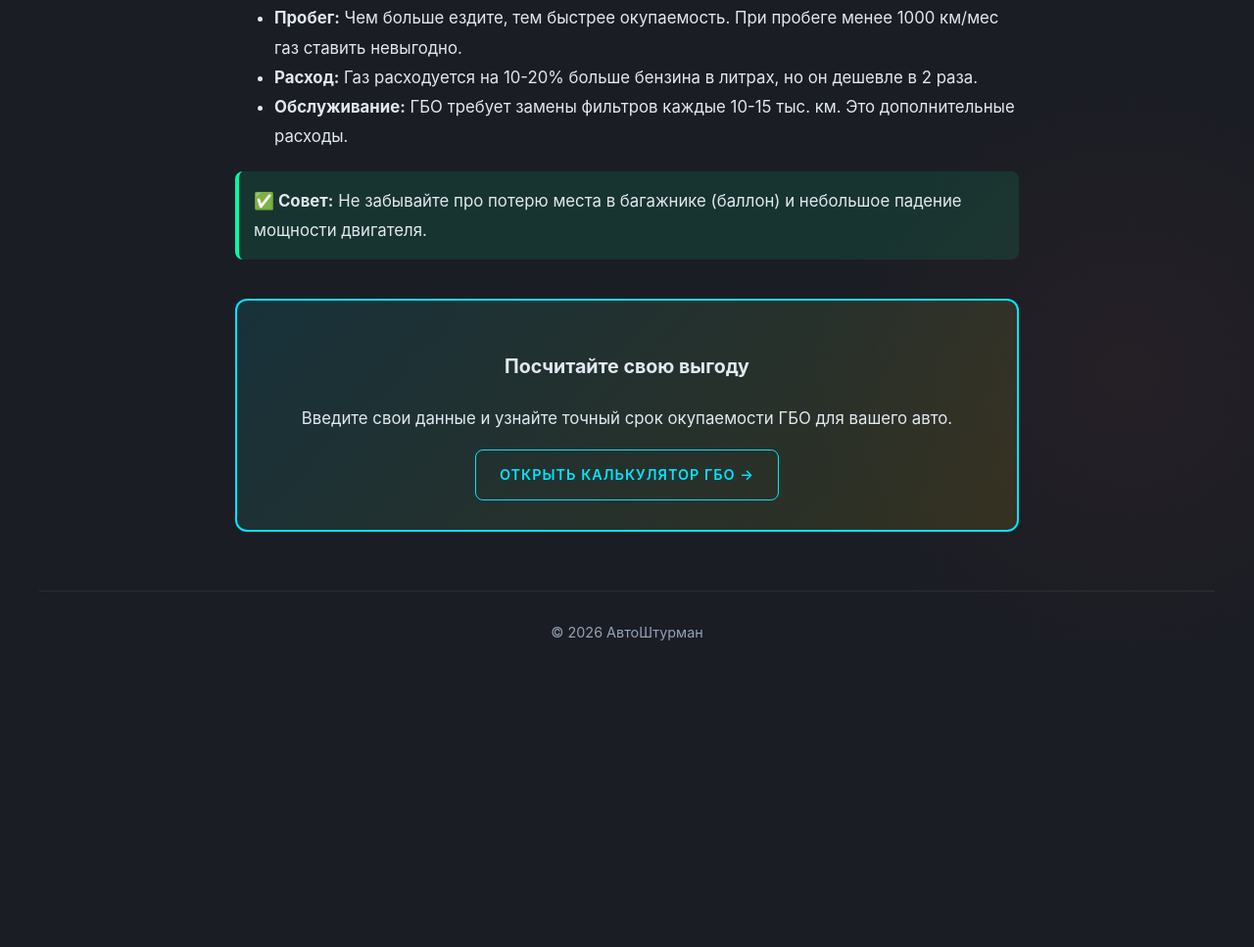
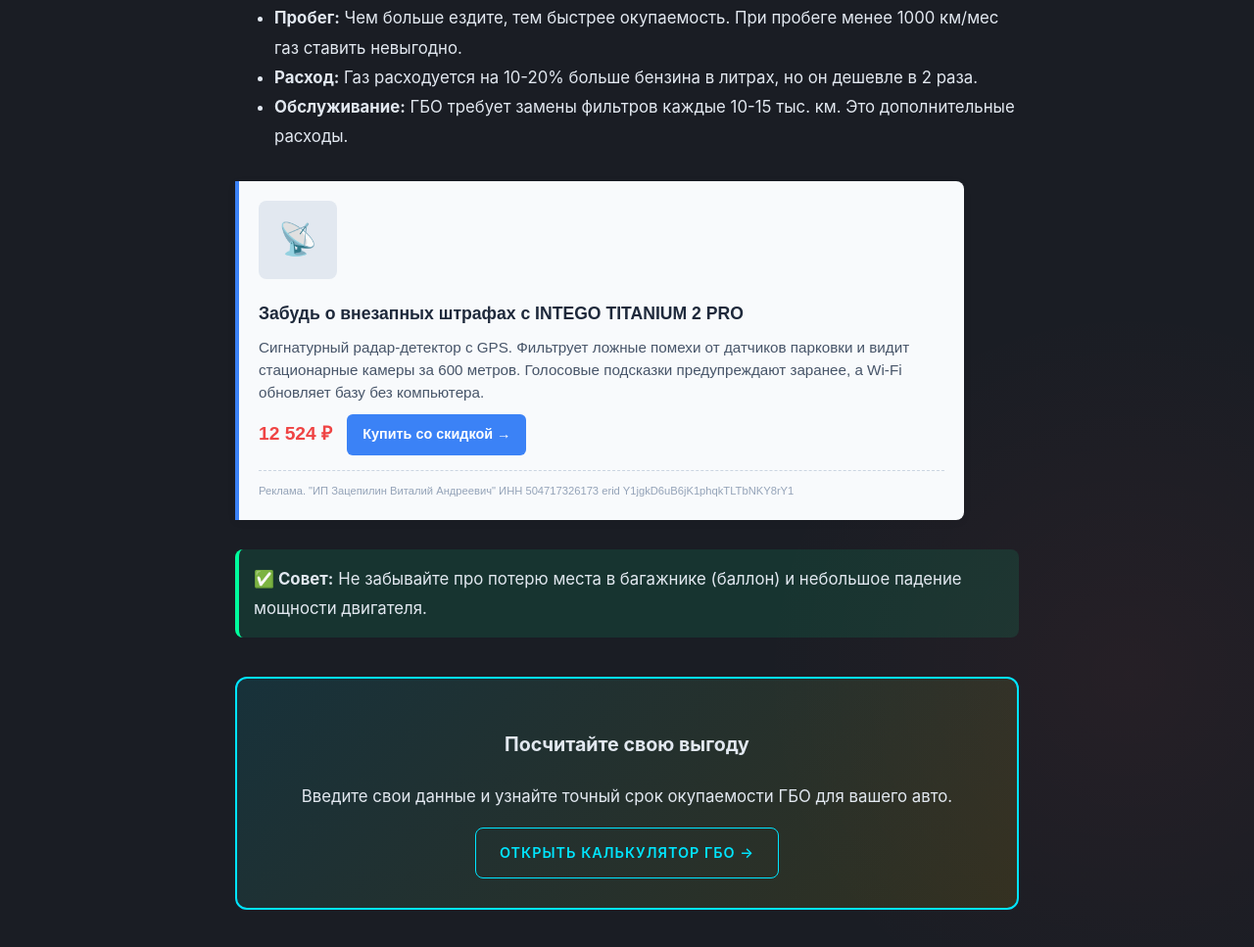
Before and after one commit to avtar7770132-blip/autonavigatorstar, a plain HTML site: page blog/gas-vs-petrol-truth.html in a window 1280 px wide. Shown: the part 805-1772 px from the top of the page at 98% size. Before the commit the page ends 1482 px from the top, so only its background shows below. Drawn offline with Linux system fonts and the light colour scheme.

Commit message:
Update gas-vs-petrol-truth.html

```diff
--- a/blog/gas-vs-petrol-truth.html
+++ b/blog/gas-vs-petrol-truth.html
@@ -21,6 +21,35 @@
 <li><strong>Расход:</strong> Газ расходуется на 10-20% больше бензина в литрах, но он дешевле в 2 раза.</li>
 <li><strong>Обслуживание:</strong> ГБО требует замены фильтров каждые 10-15 тыс. км. Это дополнительные расходы.</li>
 </ul>
+  <!-- ========================================== -->
+<!-- УНИВЕРСАЛЬНЫЙ БЛОК: INTEGO TITANIUM 2 PRO -->
+<!-- ========================================== -->
+<div style="background: #f8fafc; border-left: 4px solid #3b82f6; padding: 20px; margin: 30px 0; border-radius: 0 8px 8px 0; box-shadow: 0 2px 10px rgba(0,0,0,0.05); font-family: sans-serif; max-width: 700px;">
+    <div style="display: flex; gap: 20px; align-items: center; flex-wrap: wrap;">
+
+        <!-- Иконка товара -->
+        <div style="flex-shrink: 0; width: 80px; height: 80px; background: #e2e8f0; border-radius: 8px; display: flex; align-items: center; justify-content: center; font-size: 2rem;">📡</div>
+
+        <!-- Описание -->
+        <div style="flex-grow: 1; min-width: 250px;">
+            <h4 style="margin: 0 0 8px 0; color: #1e293b; font-size: 1.1rem;">Забудь о внезапных штрафах с INTEGO TITANIUM 2 PRO</h4>
+            <p style="margin: 0 0 10px 0; color: #475569; font-size: 0.95rem; line-height: 1.5;">
+                Сигнатурный радар-детектор с GPS. Фильтрует ложные помехи от датчиков парковки и видит стационарные камеры за 600 метров. Голосовые подсказки предупреждают заранее, а Wi-Fi обновляет базу без компьютера.
+            </p>
+
+            <!-- Цена и Кнопка -->
+            <div style="display: flex; align-items: center; gap: 15px; flex-wrap: wrap;">
+                <span style="font-weight: bold; color: #ef4444; font-size: 1.2rem;">12 524 ₽</span>
+                <a href="https://tkprm.ru/4ScBx?erid=Y1jgkD6uB6jK1phqkTLTbNKY8rY1" target="_blank" rel="nofollow noopener" style="display: inline-block; background: #3b82f6; color: white; text-decoration: none; padding: 8px 16px; border-radius: 6px; font-weight: bold; font-size: 0.9rem; transition: 0.3s;">Купить со скидкой →</a>
+            </div>
+        </div>
+    </div>
+
+    <!-- Маркировка рекламы (обязательно!) -->
+    <div style="font-size: 0.7rem; color: #94a3b8; margin-top: 15px; border-top: 1px dashed #cbd5e1; padding-top: 10px;">
+        Реклама. "ИП Зацепилин Виталий Андреевич" ИНН 504717326173 erid Y1jgkD6uB6jK1phqkTLTbNKY8rY1
+    </div>
+</div>
 <div class="box tip"><strong>✅ Совет:</strong> Не забывайте про потерю места в багажнике (баллон) и небольшое падение мощности двигателя.</div>
 <div class="cta">
 <h3>Посчитайте свою выгоду</h3>
```
